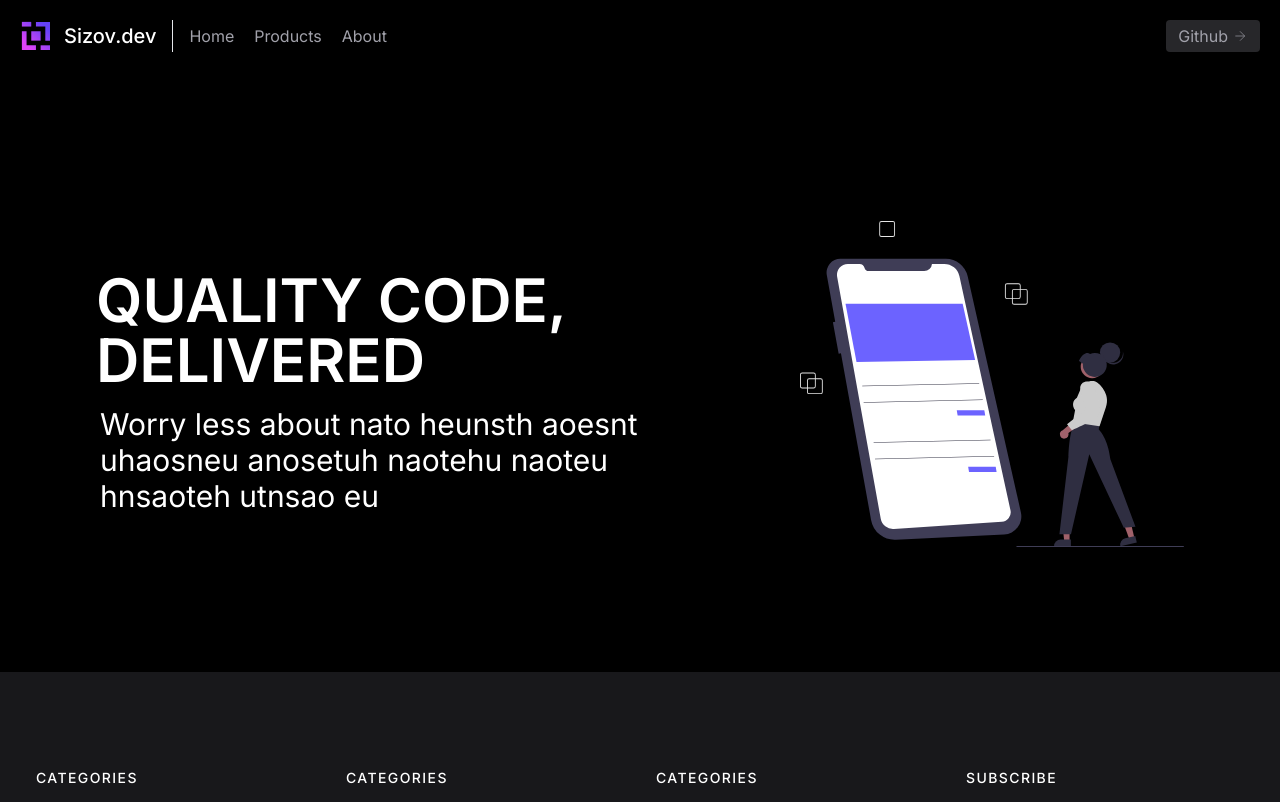
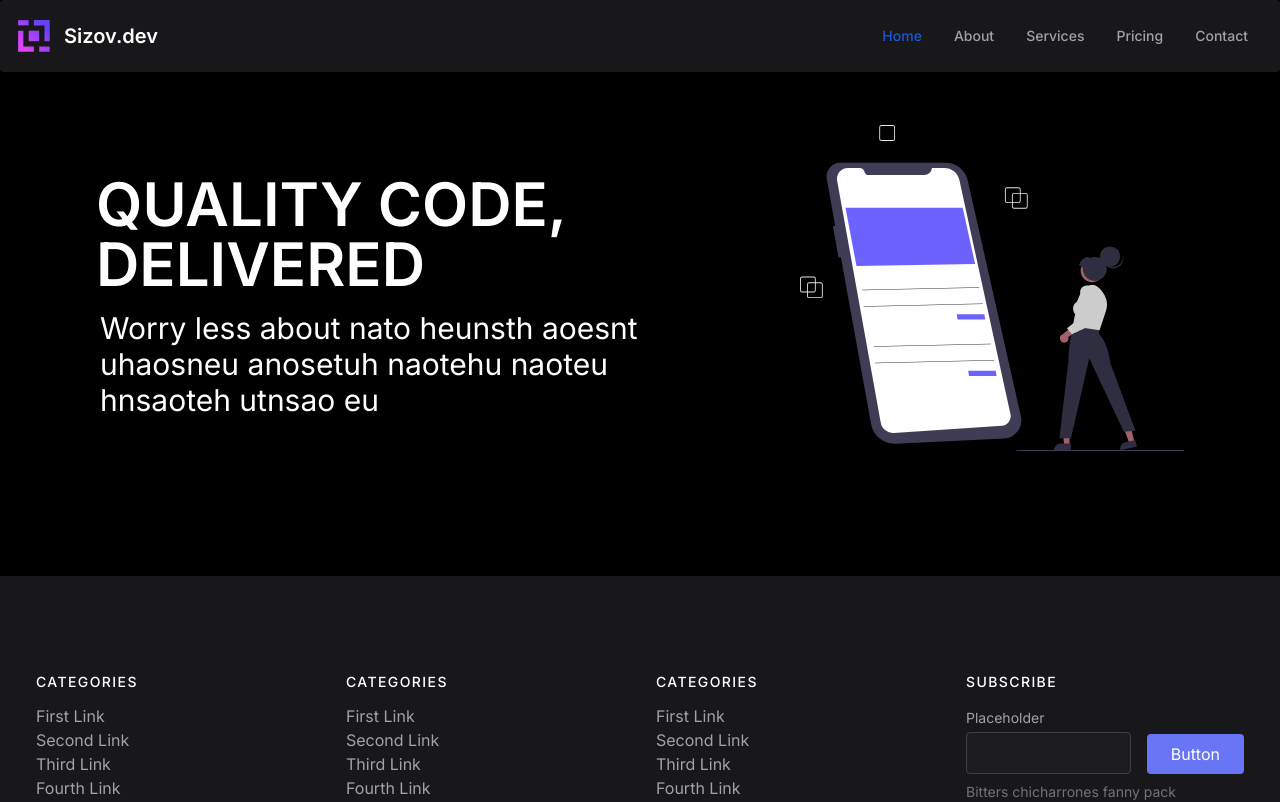
Before and after one commit to AKSizov/sizov.dev, a Next.js app: page / in a window 1280 px wide. Shown: the top 802 px of the page. Built offline with nearby package versions, Linux system fonts and the light colour scheme.

Commit message:
feat: navbar

```diff
--- a/pages/index.tsx
+++ b/pages/index.tsx
@@ -4,6 +4,7 @@
 import headerImage from '../public/mobile_app.svg'
 import { Inter } from '@next/font/google'
 const inter = Inter({ subsets: ['latin'] })
+import { Navbar } from "flowbite-react";
 
 export default function Home() {
   return (
@@ -15,28 +16,41 @@
         <link rel="icon" href="/favicon.ico" />
       </Head>
       <main className={`bg-zinc-900 min-h-screen text-white ${inter.className}`}>
-        <header className="text-zinc-400 body-font fixed w-100 right-0 left-0 bg-[#000000cc] !backdrop-blur-md px z-10">
-          <div className="flex flex-wrap p-5 flex-row items-center w-100">
-            <a className="flex title-font font-medium items-center text-white mb-0">
-              <Image src={se3} alt="Sizov.dev logo" width={32} height={32} />
-              <span className="ml-3 text-xl hidden sm:block">Sizov.dev</span>
+        <nav className="px-4 py-2.5 rounded bg-zinc-900 fixed z-20 top-0 left-0 right-0 border-zinc-600">
+          <div className="flex flex-wrap items-center justify-between">
+            <a href="https://flowbite.com/" className="flex items-center">
+              <Image src={se3} className="h-6 w-6 mr-3 sm:h-9 sm:w-9" alt="Sizov.dev Logo" />
+              <span className="self-center text-xl font-semibold whitespace-nowrap text-white">Sizov.dev</span>
             </a>
-            <nav className="ml-4 py-1 pl-4 sm:border-l border-zinc-700flex flex-wrap items-center text-base justify-center">
-              <a className="mr-5 hover:text-white">Home</a>
-              <a className="mr-5 hover:text-white">Products</a>
-              <a className="mr-5 hover:text-white">About</a>
-            </nav>
-            <div className='grow'></div>
-            <button className="hidden sm:inline-flex items-center bg-zinc-800 border-0 py-1 px-3 focus:outline-none hover:bg-zinc-700 rounded text-base mt-0">Github
-              <svg fill="none" stroke="currentColor" className="w-4 h-4 ml-1" viewBox="0 0 24 24">
-                <path d="M5 12h14M12 5l7 7-7 7"></path>
-              </svg>
+            <button data-collapse-toggle="navbar-default" type="button" className="inline-flex items-center p-2 ml-3 text-sm rounded-lg md:hidden focus:outline-none focus:ring-2 text-zinc-400 hover:bg-zinc-700 focus:ring-zinc-600" aria-controls="navbar-default" aria-expanded="false">
+              <span className="sr-only">Open main menu</span>
+              <svg className="w-6 h-6" aria-hidden="true" fill="currentColor" viewBox="0 0 20 20" xmlns="http://www.w3.org/2000/svg"><path fill-rule="evenodd" d="M3 5a1 1 0 011-1h12a1 1 0 110 2H4a1 1 0 01-1-1zM3 10a1 1 0 011-1h12a1 1 0 110 2H4a1 1 0 01-1-1zM3 15a1 1 0 011-1h12a1 1 0 110 2H4a1 1 0 01-1-1z" clip-rule="evenodd"></path></svg>
             </button>
+            <div className="hidden w-full md:block md:w-auto" id="navbar-default">
+              <ul className="flex flex-col p-4 mt-4 border rounded-lg md:flex-row md:space-x-8 md:mt-0 md:text-sm md:font-medium md:border-0 bg-zinc-800 md:bg-zinc-900 border-zinc-700">
+                <li>
+                  <a href="#" className="block py-2 pl-3 pr-4 bg-blue-700 rounded md:bg-transparent md:text-blue-700 md:p-0 text-white" aria-current="page">Home</a>
+                </li>
+                <li>
+                  <a href="#" className="block py-2 pl-3 pr-4 rounded md:border-0 md:p-0 text-zinc-400 md:hover:text-white hover:bg-zinc-700 hover:text-white md:hover:bg-transparent">About</a>
+                </li>
+                <li>
+                  <a href="#" className="block py-2 pl-3 pr-4 rounded md:border-0 md:p-0 text-zinc-400 md:hover:text-white hover:bg-zinc-700 hover:text-white md:hover:bg-transparent">Services</a>
+                </li>
+                <li>
+                  <a href="#" className="block py-2 pl-3 pr-4 rounded md:border-0 md:p-0 text-zinc-400 md:hover:text-white hover:bg-zinc-700 hover:text-white md:hover:bg-transparent">Pricing</a>
+                </li>
+                <li>
+                  <a href="#" className="block py-2 pl-3 pr-4 rounded md:border-0 md:p-0 text-zinc-400 md:hover:text-white hover:bg-zinc-700 hover:text-white md:hover:bg-transparent">Contact</a>
+                </li>
+              </ul>
+            </div>
           </div>
-        </header>
+        </nav>
+
 
         <section
-          className="w-100 relative flex flex-row p-8 pt-20 md:p-24 md:pt-48 z-[1] text-center md:text-start">
+          className="w-100 relative flex flex-row p-8 pt-20 md:p-24 z-[1] text-center md:text-start">
           <div className='absolute left-0 right-0 top-0 bottom-0 bg-black z-[0]'></div>
           <div className='flex flex-col my-auto md:mr-16'>
             <h1 className="text-6xl py-4 z-[1] font-semibold">QUALITY CODE, DELIVERED</h1>
@@ -160,6 +174,7 @@
             </div>
           </div>
         </footer>
+        <script src="https://unpkg.com/flowbite@1.6.0/dist/flowbite.min.js"></script>
       </main>
     </>
   )
```
